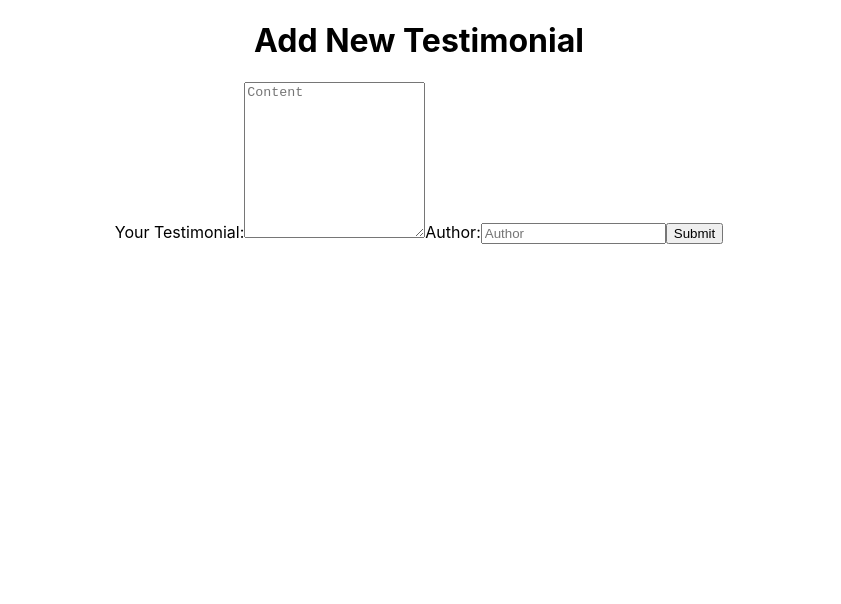
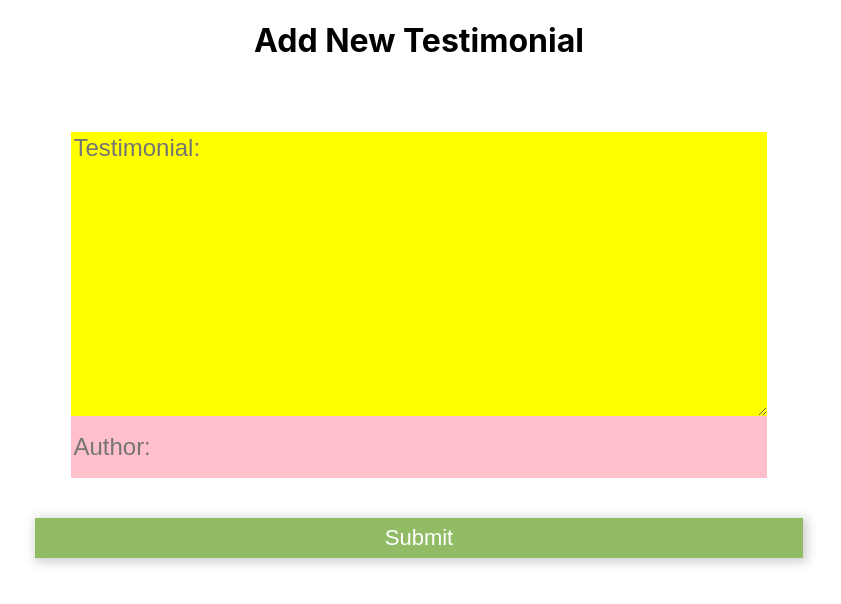
Before and after one commit to chrisratsimba123/new-alternatives-app, a React (Create React App) app in the folder client/: page /create-testimonial in a window 1280 px wide. Shown: the top 604 px of the page, without its empty margins (221-1062 px from the left). Built offline with nearby package versions, Linux system fonts and the light colour scheme.

Commit message:
working on css

```diff
--- a/client/src/Screens/TestimonialCreate/TestimonialCreate.css
+++ b/client/src/Screens/TestimonialCreate/TestimonialCreate.css
@@ -0,0 +1,59 @@
+.create-form {
+  padding-top: 50px;
+  display: flex;
+  flex-direction: column;
+  height: 100%;
+  width: 60%;
+  margin: 0 auto;
+  justify-content: space-evenly;
+  align-items: center;
+}
+
+input:focus,
+textarea:focus,
+select:focus {
+  outline: none;
+}
+
+input,
+textarea {
+  font-size: 48px;
+  font-family: Georgia, "Times New Roman", Times, serif;
+  border-top-style: hidden;
+  border-right-style: hidden;
+  border-left-style: hidden;
+  border-bottom-style: hidden;
+  background-color: yellow;
+  width: 90%;
+}
+
+textarea {
+  font-size: 24px;
+  font-family: Arial, Helvetica, sans-serif;
+}
+
+.input-author {
+  height: 60px;
+  font-size: 24px;
+  font-family: Arial, Helvetica, sans-serif;
+  background-color: pink;
+}
+
+.input-image-link {
+  font-size: 18px;
+  font-family: Arial, Helvetica, sans-serif;
+}
+
+.submit-button {
+  width: 100%;
+  font-size: 22px;
+  font-family: Arial, Helvetica, sans-serif;
+  height: 40px;
+  margin-top: 40px;
+  margin-bottom: 100px;
+  background-color: #92bb65;
+  color: white;
+  border: none;
+  box-shadow: 2px 2px 10px 2px #cecece;
+  cursor: pointer;
+}
--- a/client/src/Screens/TestimonialCreate/TestimonialCreate.jsx
+++ b/client/src/Screens/TestimonialCreate/TestimonialCreate.jsx
@@ -3,6 +3,7 @@ import "./TestimonialCreate.css";
 import { Redirect } from "react-router-dom";
 import Layout from "../../Components/Shared/Layout/Layout";
 import { createTestimonial } from "../../Services/Testimonials";
+// import Left from "."
 
 const TestimonialCreate = () => {
   const [testimonial, updateTestimonial] = useState({
@@ -31,20 +32,20 @@ const TestimonialCreate = () => {
     <div className="complete-testimonial-create-screen">
       <h1>Add New Testimonial</h1>
       <form className="create-form" onSubmit={handleSubmit}>
-        <label htmlFor="content">Your Testimonial:</label>
+        <label htmlFor="content" />
         <textarea
           className="textarea-content"
           rows={10}
-          placeholder="Content"
-          // value={post.content}
+          placeholder="Testimonial:"
+          value={testimonial.content}
           name="content"
           required
           onChange={handleChange}
         />
-        <label htmlFor="author">Author:</label>
+        <label htmlFor="author" />
         <input
           className="input-author"
-          placeholder="Author"
+          placeholder="Author:"
           value={testimonial.author}
           name="author"
           required
```
